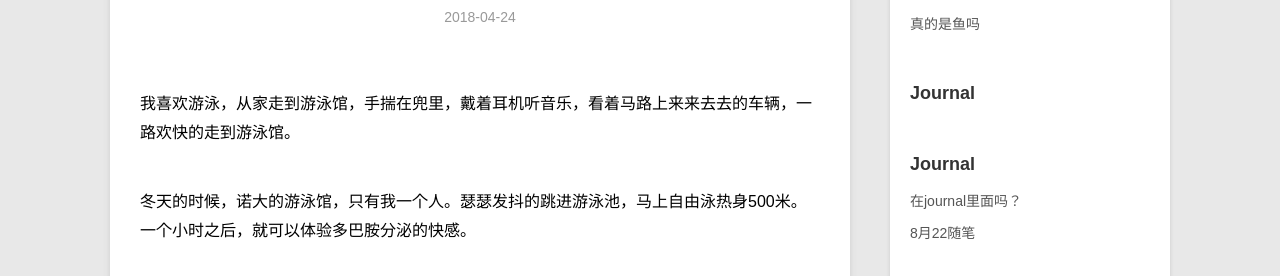
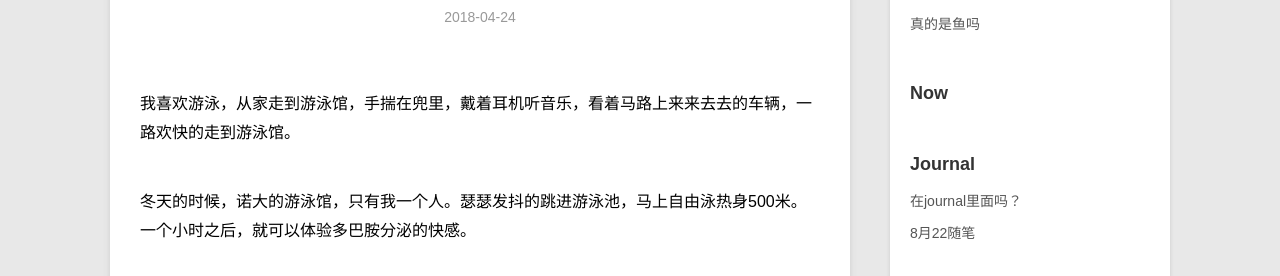
Before and after one commit to dayadaoshanghai/daya.github.io, a Jekyll site: the page built from _posts/now/2018-04-24-try.md, in a window 1280 px wide. Shown: the part 165-441 px from the top of the page. Built offline with Jekyll 4.4.1, drawn with Linux system fonts in a browser that asks for light colours.

Commit message:
Update post.html

```diff
--- a/_layouts/post.html
+++ b/_layouts/post.html
@@ -28,7 +28,7 @@ layout: default
         {% endfor %}
         </ul>
 
-        <h2>Journal</h2>
+        <h2>Now</h2>
         <ul class="artical-list">
         {% for post in site.categories.dejavu%}
             <li><a href="{{ post.url }}">{{ post.title }}</a></li>
```
